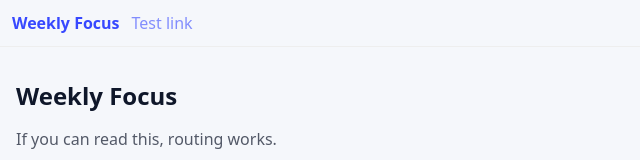
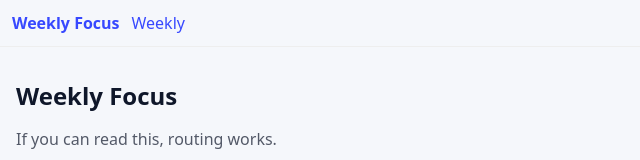
Before and after one commit to ricardo2881/lifecoach, a React (Vite) app in the folder vitejs-vite-t1pxjefp/: page / in a window 1280 px wide. Shown: the top 160 px of the page, without its empty margins (0-640 px from the left). Built offline with nearby package versions, Linux system fonts and the light colour scheme.

Commit message:
Update main.tsx

```diff
--- a/vitejs-vite-t1pxjefp/src/main.tsx
+++ b/vitejs-vite-t1pxjefp/src/main.tsx
@@ -1,12 +1,6 @@
-import React from "react";
 import { createRoot } from "react-dom/client";
 import { HashRouter, Routes, Route, Link } from "react-router-dom";
 import Weekly from "./routes/Weekly";
-
-// STOP old cached SW from serving stale code (safe to keep)
-if ("serviceWorker" in navigator && navigator.serviceWorker.getRegistrations) {
-  navigator.serviceWorker.getRegistrations().then(rs => rs.forEach(r => r.unregister()));
-}
 
 function Root() {
   return (
@@ -14,7 +8,7 @@ function Root() {
       <div>
         <nav style={{ padding: 12, borderBottom: "1px solid #eee" }}>
           <Link to="/" style={{ marginRight: 12, fontWeight: 600 }}>Weekly Focus</Link>
-          <a href="https://example.com" style={{ opacity: 0.6 }}>Test link</a>
+          <Link to="/weekly">Weekly</Link>
         </nav>
         <Routes>
           <Route path="/" element={<Weekly />} />
@@ -27,3 +21,6 @@ function Root() {
 
 const root = document.getElementById("root")!;
 createRoot(root).render(<Root />);
+if ("serviceWorker" in navigator && navigator.serviceWorker.getRegistrations) {
+  navigator.serviceWorker.getRegistrations().then(rs => rs.forEach(r => r.unregister()));
+}
```
